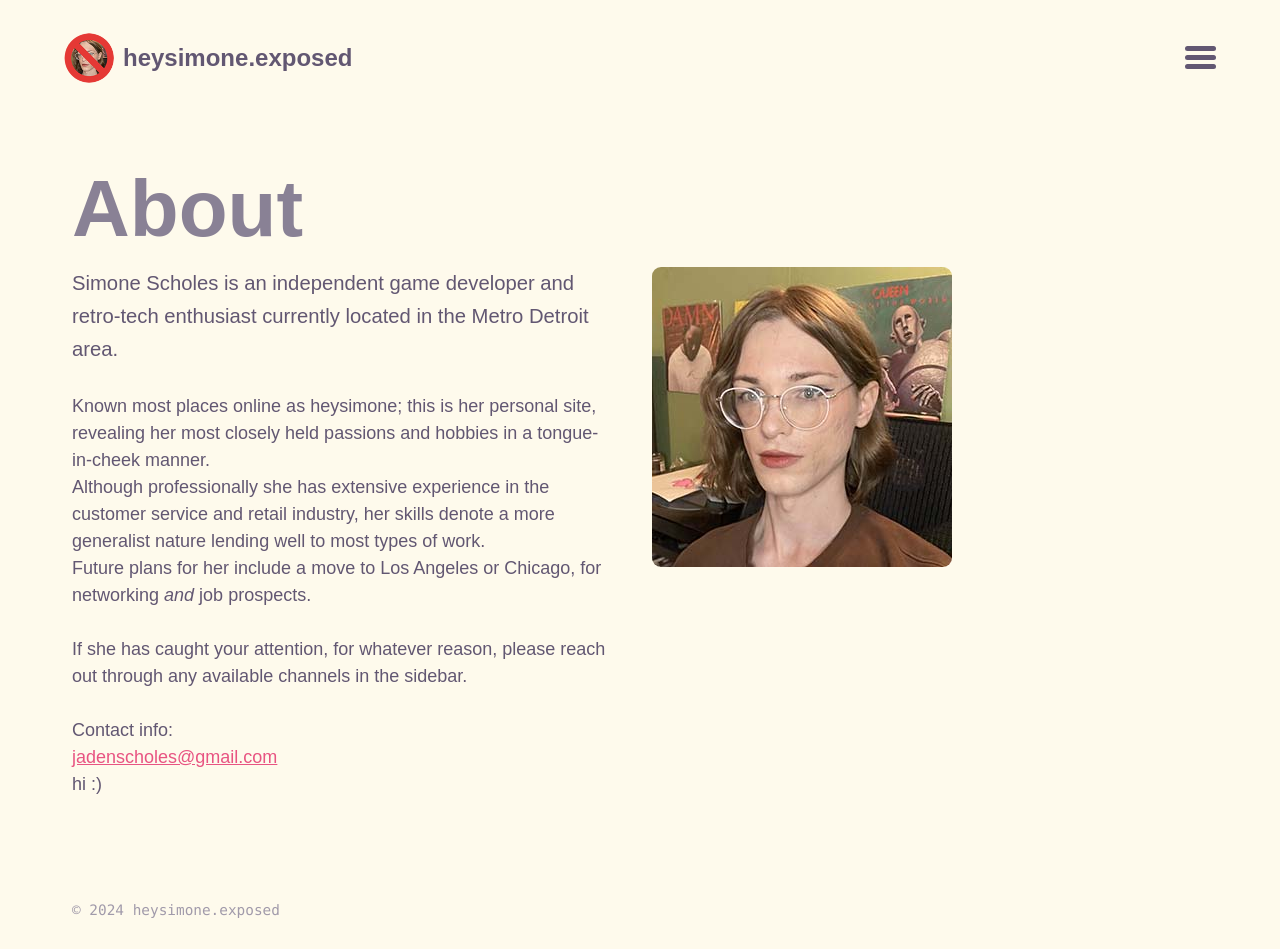
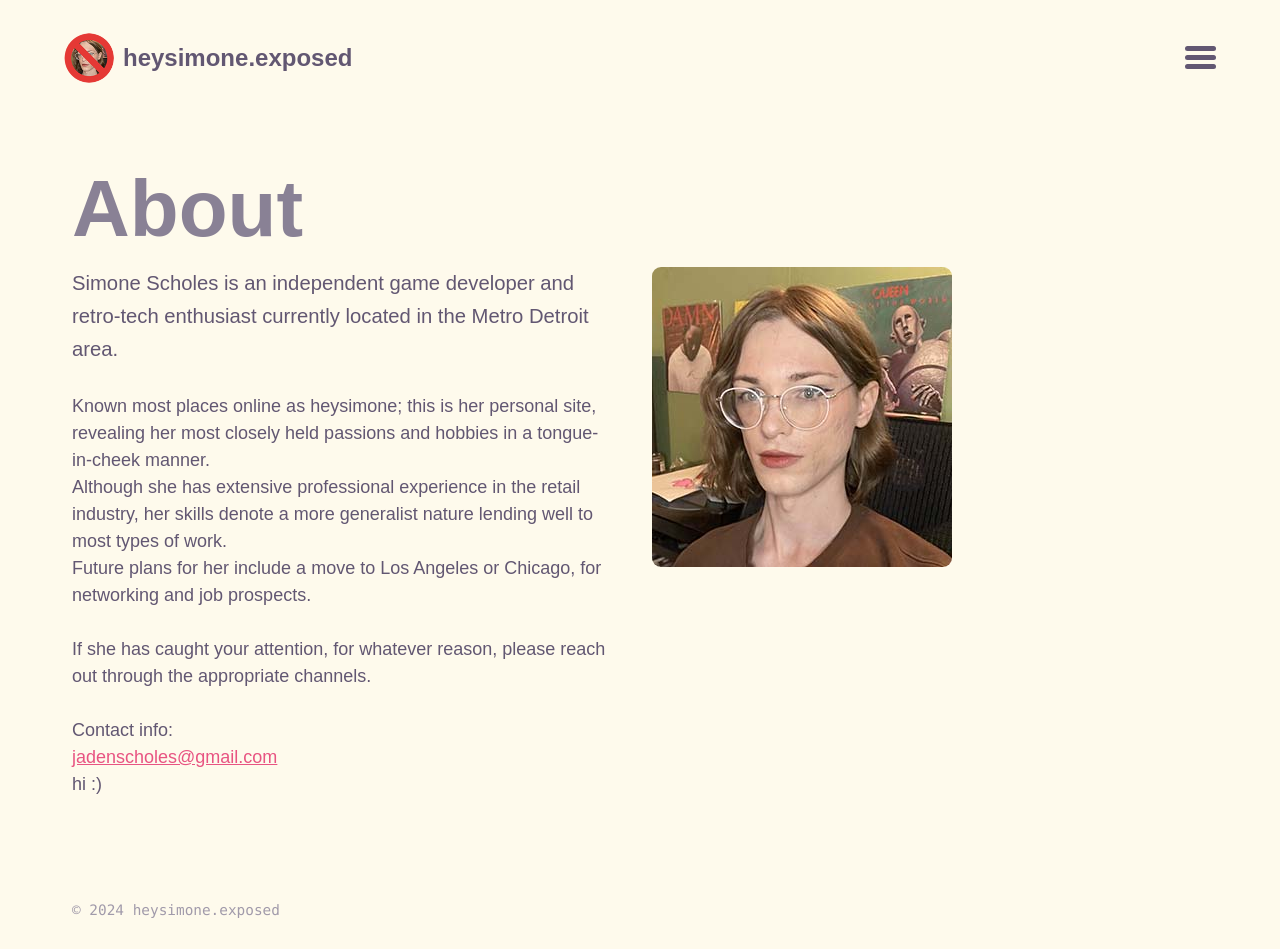
Before and after one commit to heysimone/heysimone.github.io, a Jekyll site: the page built from about.md, in a window 1280 px wide. Built offline with Jekyll 4.4.1, drawn with Linux system fonts in a browser that asks for light colours; some web fonts are replaced.

Commit message:
Update about.md wording.

```diff
--- a/about.md
+++ b/about.md
@@ -10,10 +10,10 @@ author:
 Simone Scholes is an independent game developer and retro-tech enthusiast currently located in the Metro Detroit area.
 
 Known most places online as heysimone; this is her personal site, revealing her most closely held passions and hobbies in a tongue-in-cheek manner.
-Although professionally she has extensive experience in the customer service and retail industry, her skills denote a more generalist nature lending well to most types of work.
-Future plans for her include a move to Los Angeles or Chicago, for networking *and* job prospects.
+Although she has extensive professional experience in the retail industry, her skills denote a more generalist nature lending well to most types of work.
+Future plans for her include a move to Los Angeles or Chicago, for networking and job prospects.
 
-If she has caught your attention, for whatever reason, please reach out through any available channels in the sidebar.
+If she has caught your attention, for whatever reason, please reach out through the appropriate channels.
 
 Contact info:
 [jadenscholes@gmail.com](mailto:jadenscholes@gmail.com)
```
